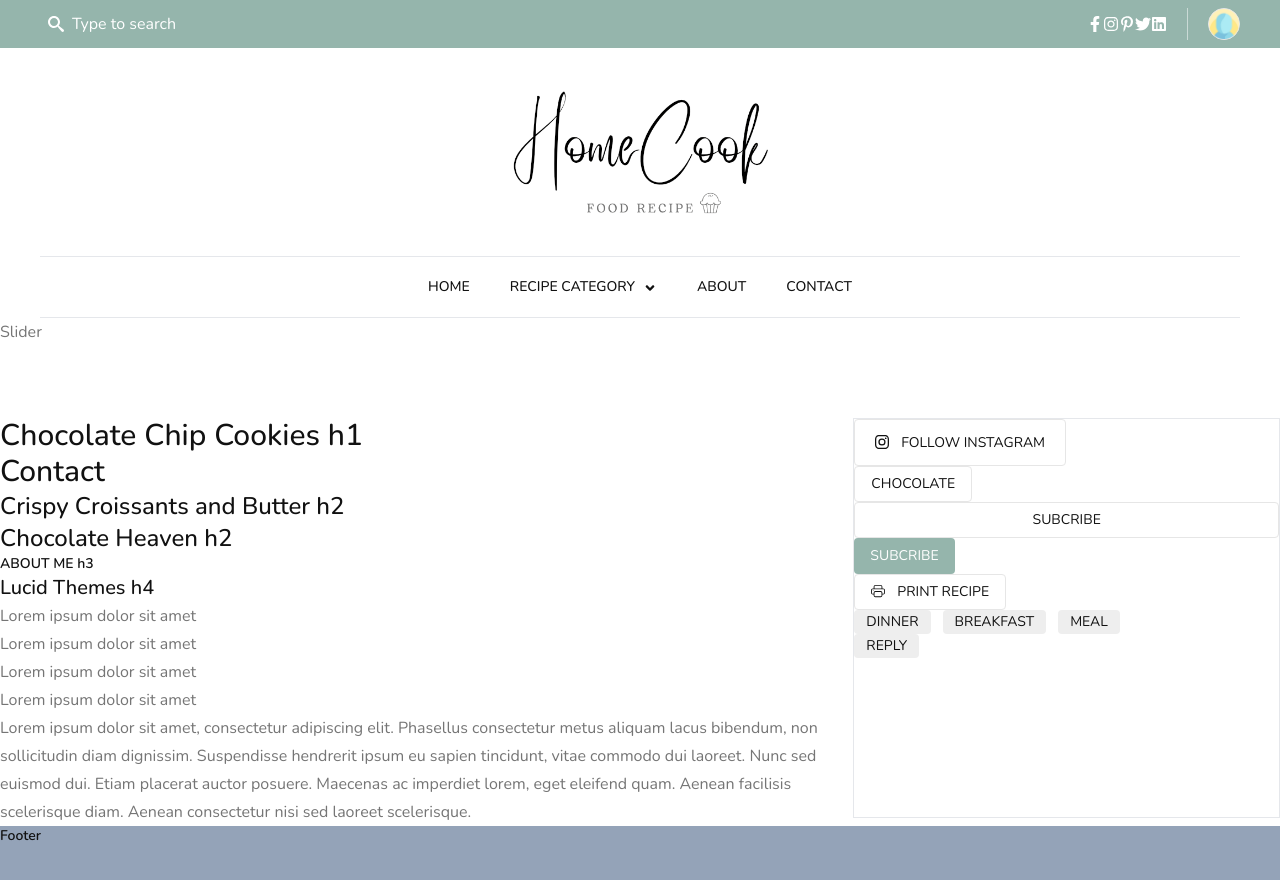
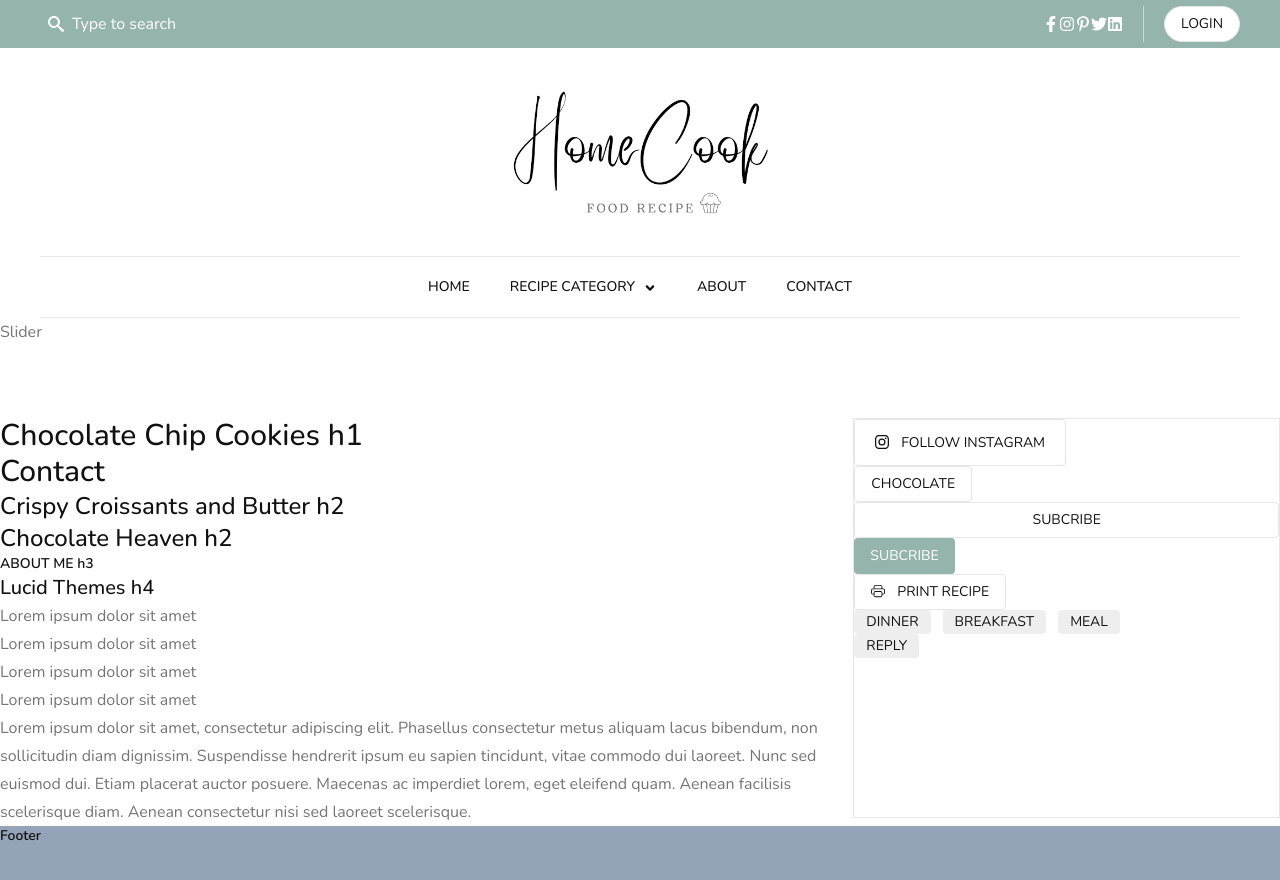
Before and after one commit to waytothevenus/homecook, a Next.js app in the folder frontend/: page / in a window 1280 px wide. Shown: the top 880 px of the page. Built offline with nearby package versions, Linux system fonts and the light colour scheme.

Commit message:
use button login

```diff
--- a/frontend/components/Layouts/Header/index.js
+++ b/frontend/components/Layouts/Header/index.js
@@ -16,7 +16,13 @@ function Header() {
 						<SocialLink />
 					</div>
 					<div className="border-l border-[rgba(255,255,255,0.5)] pl-5 ml-5 max-lg:hidden">
-						<User />
+						{/* <User /> */}
+						<Button
+							link="/"
+							rounded
+						>
+							Login
+						</Button>
 					</div>
 				</div>
 			</div>
```
